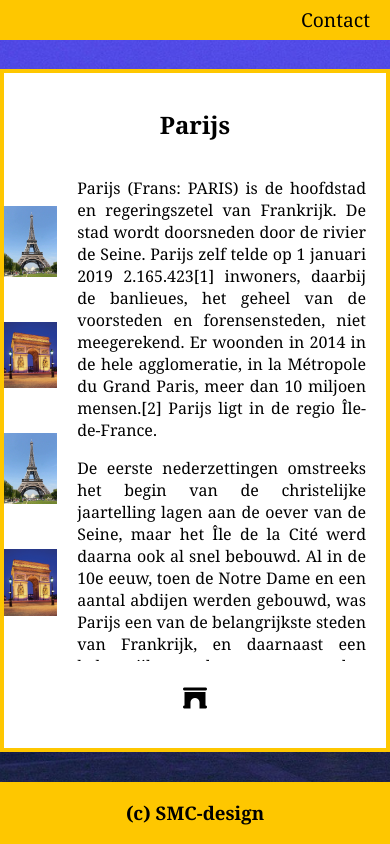
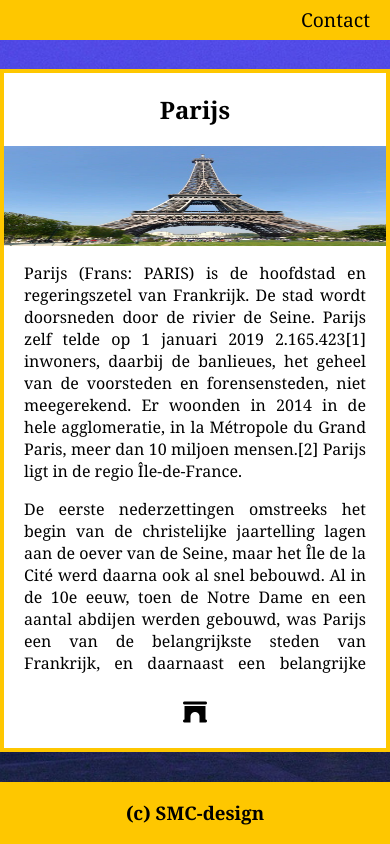
Before and after one commit to hsm23/Flexbox-voorbeeld, a plain HTML site: page index.html in a window 390 px wide. Drawn offline with Linux system fonts and the light colour scheme.

Commit message:
mediaquery for phone screen size

```diff
--- a/index.html
+++ b/index.html
@@ -22,10 +22,10 @@
       <div class="container">
 
         <div class="plaatjes">
-          <img src="images/eiffeltoren-768x1024.jpg">
-          <img src="images/R.jfif">
-          <img src="images/eiffeltoren-768x1024.jpg">
-          <img src="images/R.jfif">
+          <img id="plaatje1" src="images/eiffeltoren-768x1024.jpg">
+          <img id="plaatje2" src="images/R.jfif">
+          <img id="plaatje3" src="images/eiffeltoren-768x1024.jpg">
+          <img id="plaatje4" src="images/R.jfif">
         </div>
 
         <div class="tekst">
--- a/style.css
+++ b/style.css
@@ -112,3 +112,17 @@ footer {
   border: dotted 1px #fec700;
   border-radius: 8px;
 }
+
+@media (max-width: 450px) {
+  .container {
+    flex-direction: column;
+  }
+  .plaatjes {
+    flex-direction: row;
+    height: 100px;
+  }
+
+  #plaatje3, #plaatje4 {
+    /*display: none;*/
+  }
+}
```
